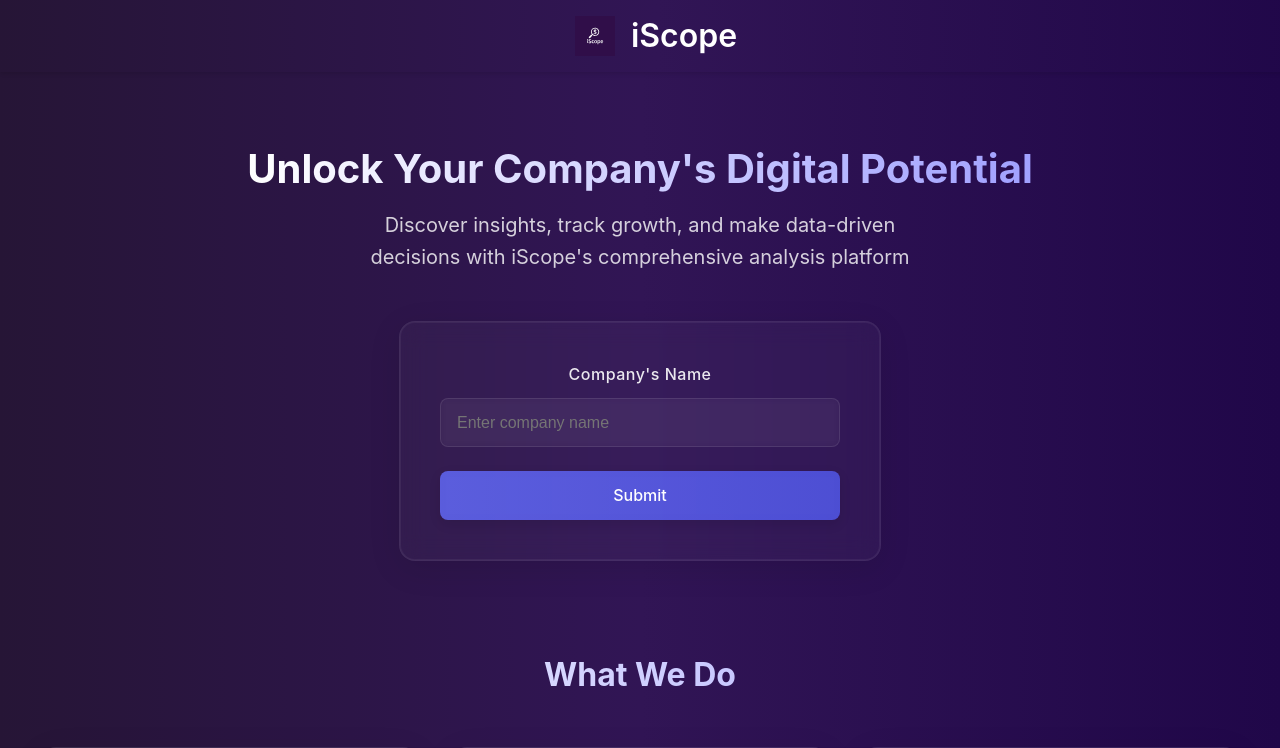
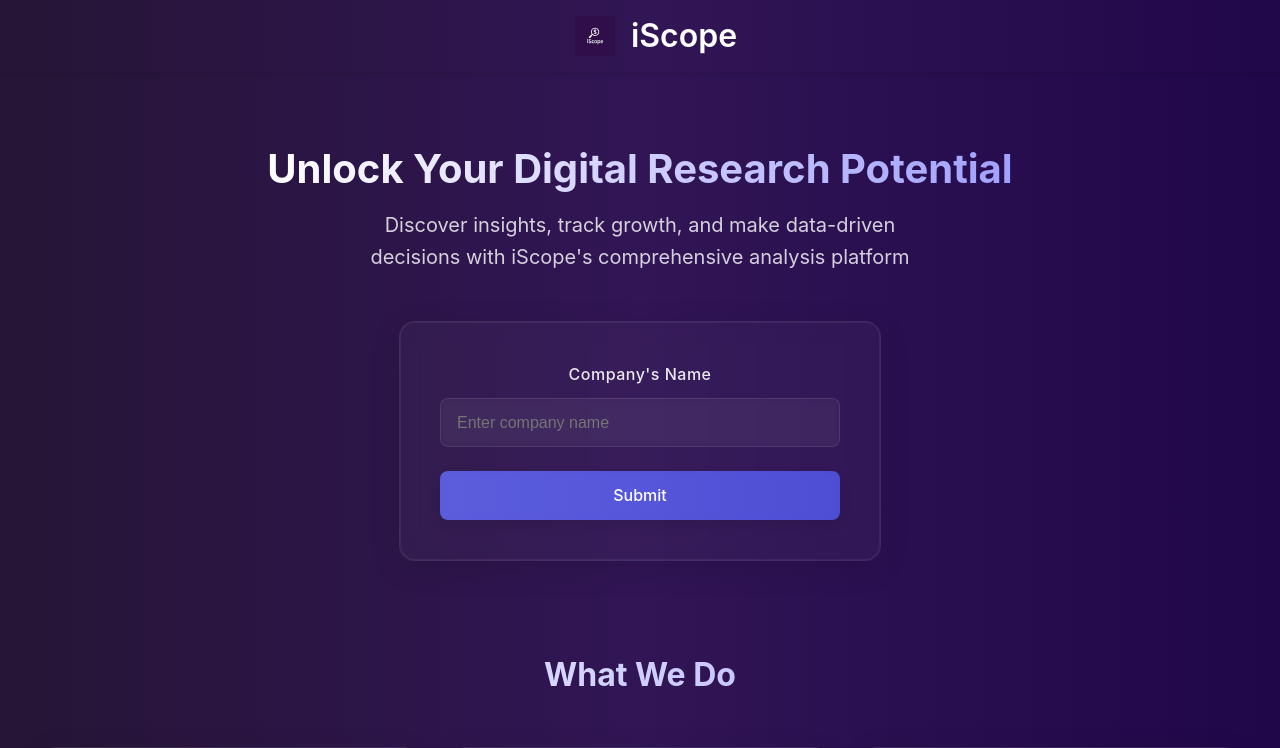
Before and after one commit to meghrajwagh/nullptr, a React (Vite) app in the folder frontend/: page / in a window 1280 px wide. Shown: the top 748 px of the page. Built offline with nearby package versions, Linux system fonts and the light colour scheme.

Commit message:
tagline changes and miscellaneous

```diff
--- a/frontend/src/App.jsx
+++ b/frontend/src/App.jsx
@@ -6,7 +6,6 @@ function App() {
 
   const handleSubmit = (e) => {
     e.preventDefault()
-    // Handle form submission here
     console.log('Company Name:', companyName)
   }
 
@@ -20,7 +19,7 @@ function App() {
       </div>
       <div className="content">
         <div className="hero">
-          <h2 className="hero-title">Unlock Your Company's Digital Potential</h2>
+          <h2 className="hero-title">Unlock Your Digital Research Potential</h2>
           <p className="hero-subtitle">Discover insights, track growth, and make data-driven decisions with iScope's comprehensive analysis platform</p>
         </div>
         <form onSubmit={handleSubmit} className="company-form">
@@ -44,9 +43,9 @@ function App() {
             <div className="feature-card">
               <div className="feature-icon">
                 <svg xmlns="http://www.w3.org/2000/svg" viewBox="0 0 24 24" fill="none" stroke="currentColor" strokeWidth="2" strokeLinecap="round" strokeLinejoin="round">
-                  <path d="M21 16V8a2 2 0 0 0-1-1.73l-7-4a2 2 0 0 0-2 0l-7 4A2 2 0 0 0 3 8v8a2 2 0 0 0 1 1.73l7 4a2 2 0 0 0 2 0l7-4A2 2 0 0 0 21 16z"/>
-                  <polyline points="3.27 6.96 12 12.01 20.73 6.96"/>
-                  <line x1="12" y1="22.08" x2="12" y2="12"/>
+                  <path d="M21 16V8a2 2 0 0 0-1-1.73l-7-4a2 2 0 0 0-2 0l-7 4A2 0 0 0 0 3 8v8a2 2 1000 0 0 1 1.73l7 4a2 2 0 0 0 2 0l7-4A2 2 0 0 0 21 16z" />
+                  <polyline points="3.27 6.96 12 12.01 20.73 6.96" />
+                  <line x1="12" y1="22.08" x2="12" y2="12" />
                 </svg>
               </div>
               <h3>Data Analysis</h3>
@@ -56,7 +55,7 @@ function App() {
             <div className="feature-card">
               <div className="feature-icon">
                 <svg xmlns="http://www.w3.org/2000/svg" viewBox="0 0 24 24" fill="none" stroke="currentColor" strokeWidth="2" strokeLinecap="round" strokeLinejoin="round">
-                  <path d="M12 2L2 7l10 5 10-5-10-5zM2 17l10 5 10-5M2 12l10 5 10-5"/>
+                  <path d="M12 2L2 7l10 5 10-5-10-5zM2 17l10 5 10-5M2 12l10 5 10-5" />
                 </svg>
               </div>
               <h3>Growth Tracking</h3>
@@ -66,8 +65,8 @@ function App() {
             <div className="feature-card">
               <div className="feature-icon">
                 <svg xmlns="http://www.w3.org/2000/svg" viewBox="0 0 24 24" fill="none" stroke="currentColor" strokeWidth="2" strokeLinecap="round" strokeLinejoin="round">
-                  <circle cx="12" cy="12" r="10"/>
-                  <path d="M12 8v8M8 12h8"/>
+                  <circle cx="12" cy="12" r="10" />
+                  <path d="M12 8v8M8 12h8" />
                 </svg>
               </div>
               <h3>Strategic Insights</h3>
```
